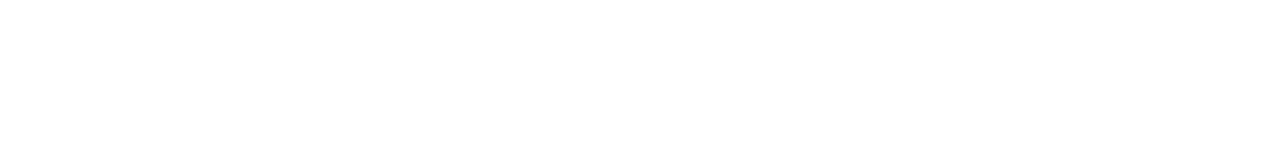
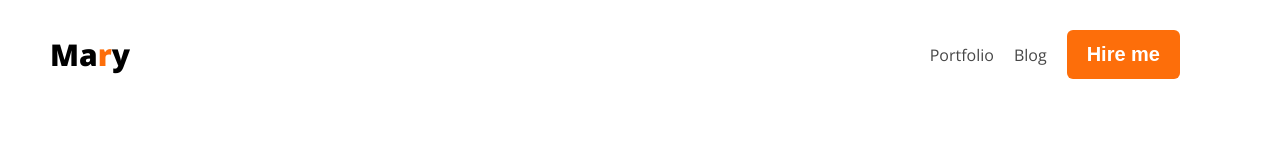
Before and after one commit to faria087/portfolio-m-6, a plain HTML site: page index.html in a window 1280 px wide. Drawn offline with nearby package versions, Linux system fonts and the light colour scheme.

Commit message:
added button

```diff
--- a/css/style.css
+++ b/css/style.css
@@ -0,0 +1,60 @@
+*{
+    margin:0;
+    padding:0;
+}
+
+.open-sans {
+  font-family: "Open Sans", sans-serif;
+  font-optical-sizing: auto;
+
+  font-style: normal;
+  font-variation-settings:
+    "wdth" 100;
+}
+header .nav{
+    display:flex;
+    align-items: center;
+    margin:30px 50px;
+    justify-content: space-between;
+
+
+}
+.nav .text-prime{
+    color:#FD6E0A;
+}
+ul{
+    display: flex;
+   gap:20px;
+}
+.nav .nav-title{
+    font-weight: 800;
+    font-size: 30px;
+
+}
+.nav ul li {
+    list-style:none;
+}
+
+.nav ul li a{
+    list-style:none;
+    text-decoration: none;
+
+}
+ ul li  .dark-2{
+    color:#474747;
+ }
+
+ ul{
+    margin-right:50px;
+    display: flex;
+    align-items: center;
+ }
+ .btn{
+    background-color:#FD6E0A;
+    padding:13px 20px;
+    font-size: 20px;
+    font-weight: bold;
+    color:white;
+    border:none;
+    border-radius: 6px;
+ }
--- a/index.html
+++ b/index.html
@@ -4,10 +4,24 @@
     <meta charset="UTF-8">
     <meta name="viewport" content="width=device-width, initial-scale=1.0">
     <title>Web Developer Portfolio</title>
+    <link rel="preconnect" href="https://fonts.googleapis.com">
+<link rel="preconnect" href="https://fonts.gstatic.com" crossorigin>
+<link href="https://fonts.googleapis.com/css2?family=Open+Sans:ital,wght@0,300..800;1,300..800&display=swap" rel="stylesheet">
     <link rel="stylesheet" href="css/style.css" >
 </head>
-<body>
-    <header></header>
+<body class="open-sans">
+    <header>
+        <nav class="nav">
+            <h1 class="nav-title">
+                Ma<span class="text-prime">r</span>y
+            </h1>
+            <ul>
+                <li ><a class="dark-2" href="">Portfolio</a></li>
+                <li><a class="dark-2" href="">Blog</a></li>
+                <li><a href=""><button class="btn">Hire me</button></a></li>
+            </ul>
+        </nav>
+    </header>
     <main></main>
     <footer></footer>
 
```
